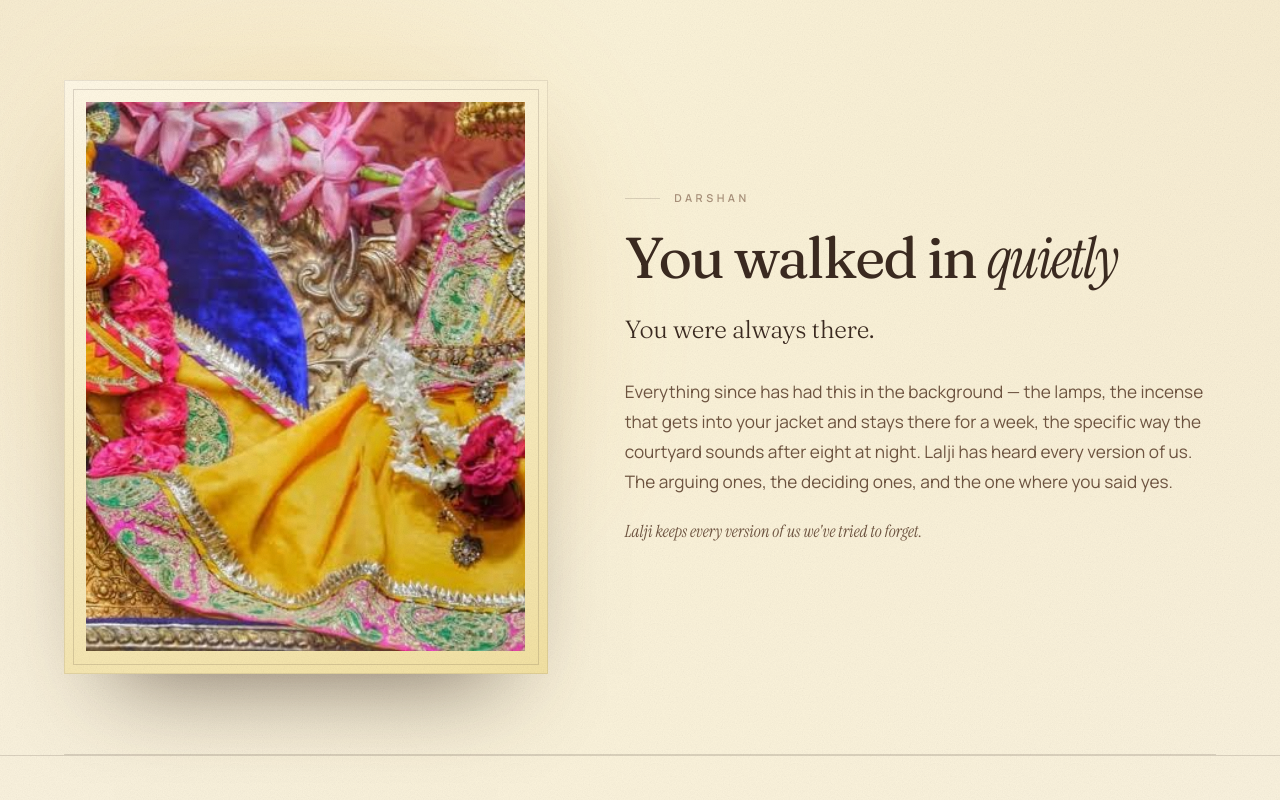
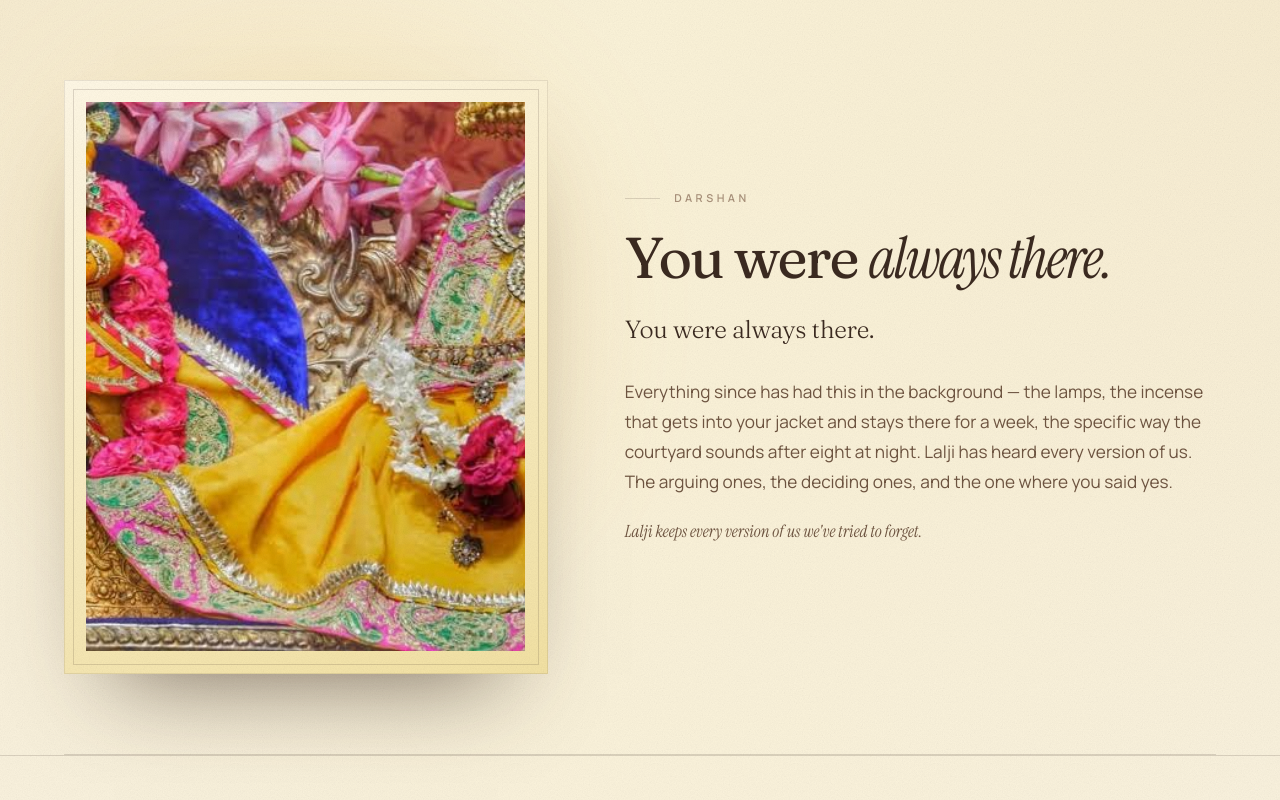
Before and after one commit to lakshitabaid-ship-it/MADHAAVVVVBDAYY, a plain HTML site: page temple.html in a window 1280 px wide. Both pictures are taken after a click on the button "STEP IN". Shown: the top 800 px of the page. Drawn offline with Linux system fonts and the light colour scheme.

Commit message:
Update temple.html

```diff
--- a/temple.html
+++ b/temple.html
@@ -55,7 +55,7 @@
       </div>
       <div class="murti__text">
         <p class="eyebrow eyebrow--rule reveal">darshan</p>
-        <h2 class="reveal" data-d="1">You walked in <em>quietly</em></h2>
+       <h2 class="reveal" data-d="1">You were <em>always there.</em></h2>
         <p class="lede reveal" data-d="2" id="innerGreeting"></p>
         <p class="reveal" data-d="3">
           Everything since has had this in the background — the lamps, the incense that gets into your
```
